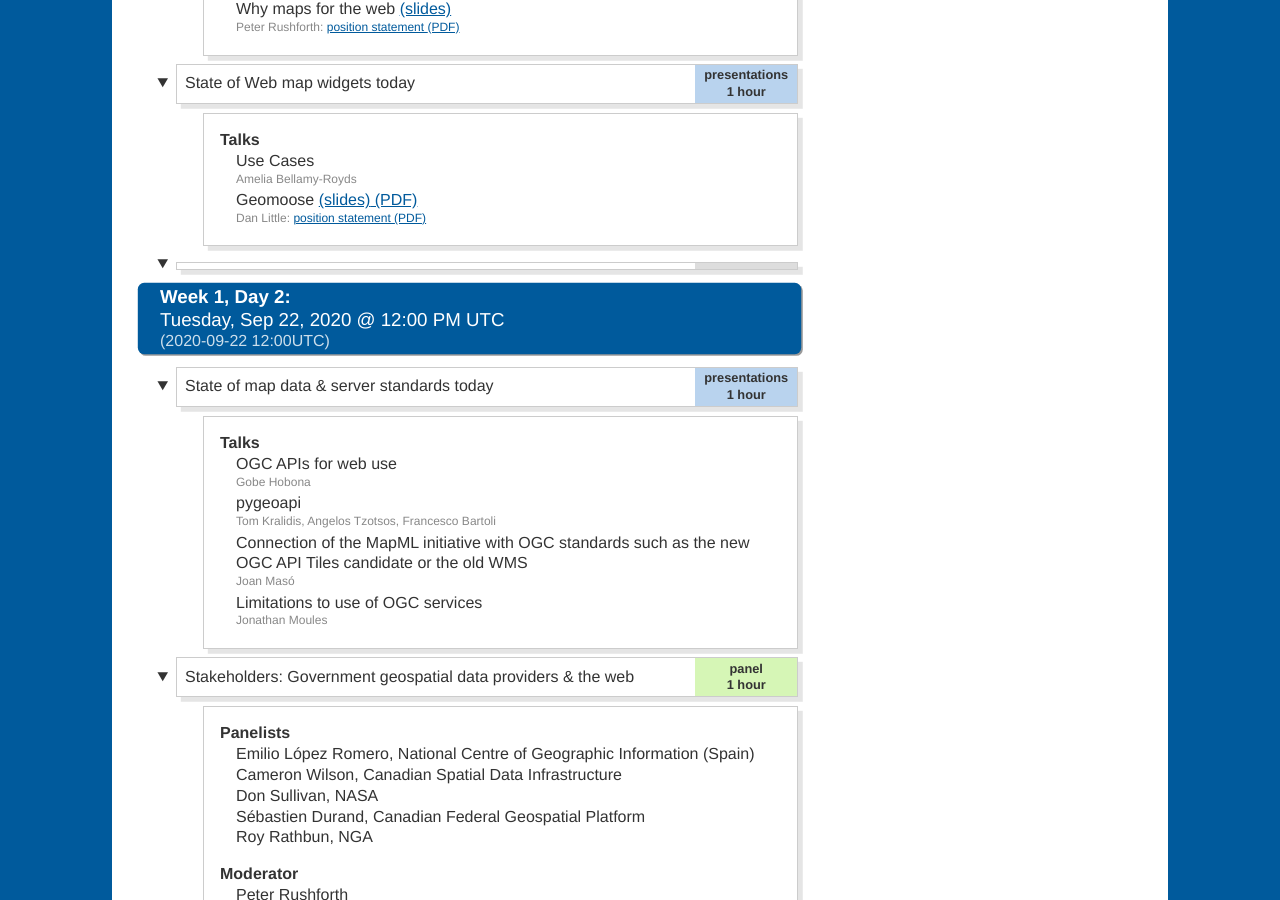
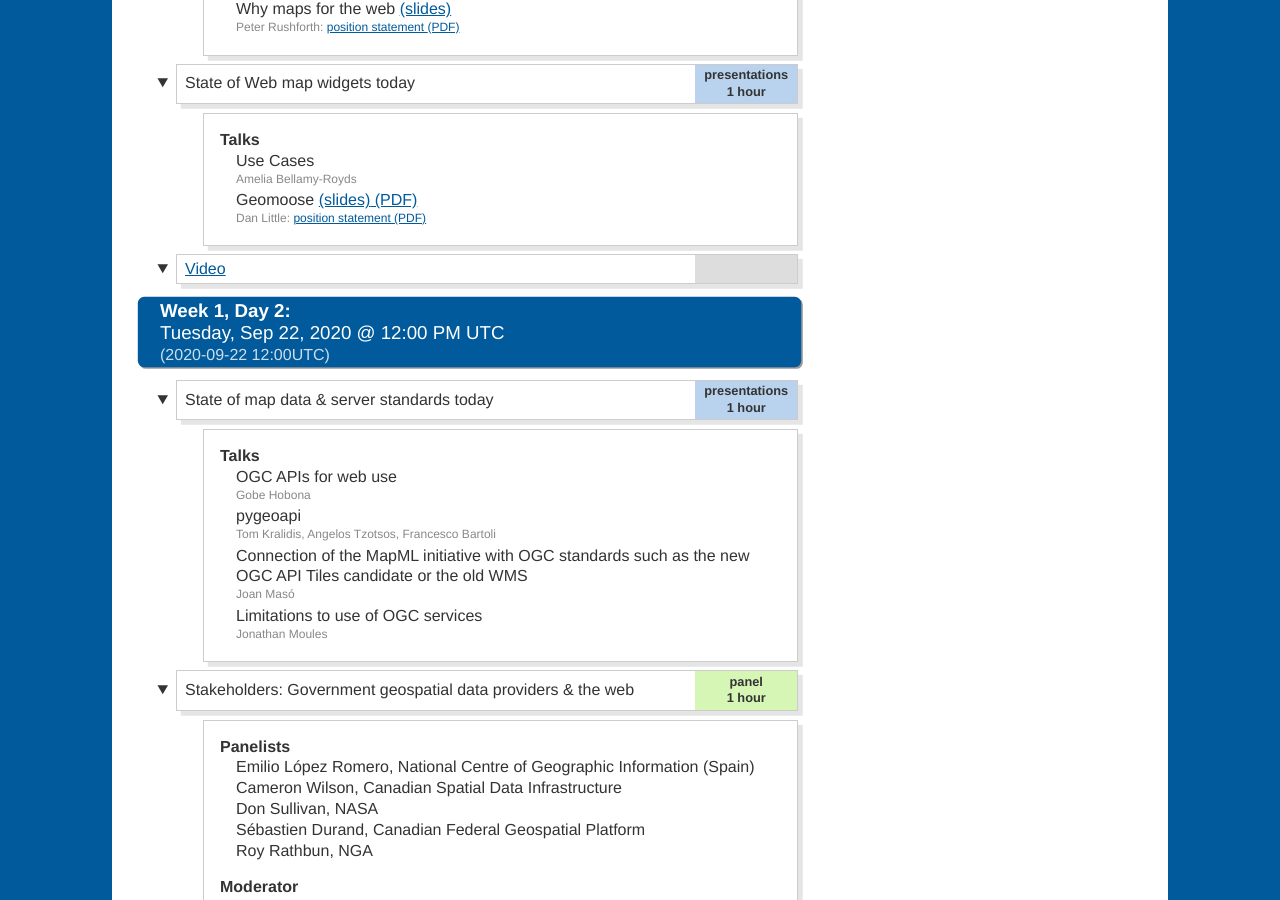
Before and after one commit to Maps4HTML/Maps4HTML-Workshop-2020, a Jekyll site: the page built from agenda.html, in a window 1280 px wide and 900 px high, scrolled down 1713 px. Built offline with Jekyll 4.4.1, drawn with Linux system fonts in a browser that asks for light colours.

Commit message:
getting there

```diff
--- a/_data/agenda.yml
+++ b/_data/agenda.yml
@@ -22,7 +22,7 @@
             - title: Geomoose
               author: Dan Little
               link: /supporting-material-uploads/presentations/geomoose-dan-little-slides.pdf
-    - Video:
+    - title: Video
       link: https://www.youtube.com/watch?v=Ji3HF35Hpso&list=PLNhYw8KaLq2VuEWzz096iRjtvWel-p2AJ&index=1
 - title: "Week 1, Day 2"
   start: 2020-09-22T12:00Z
```
